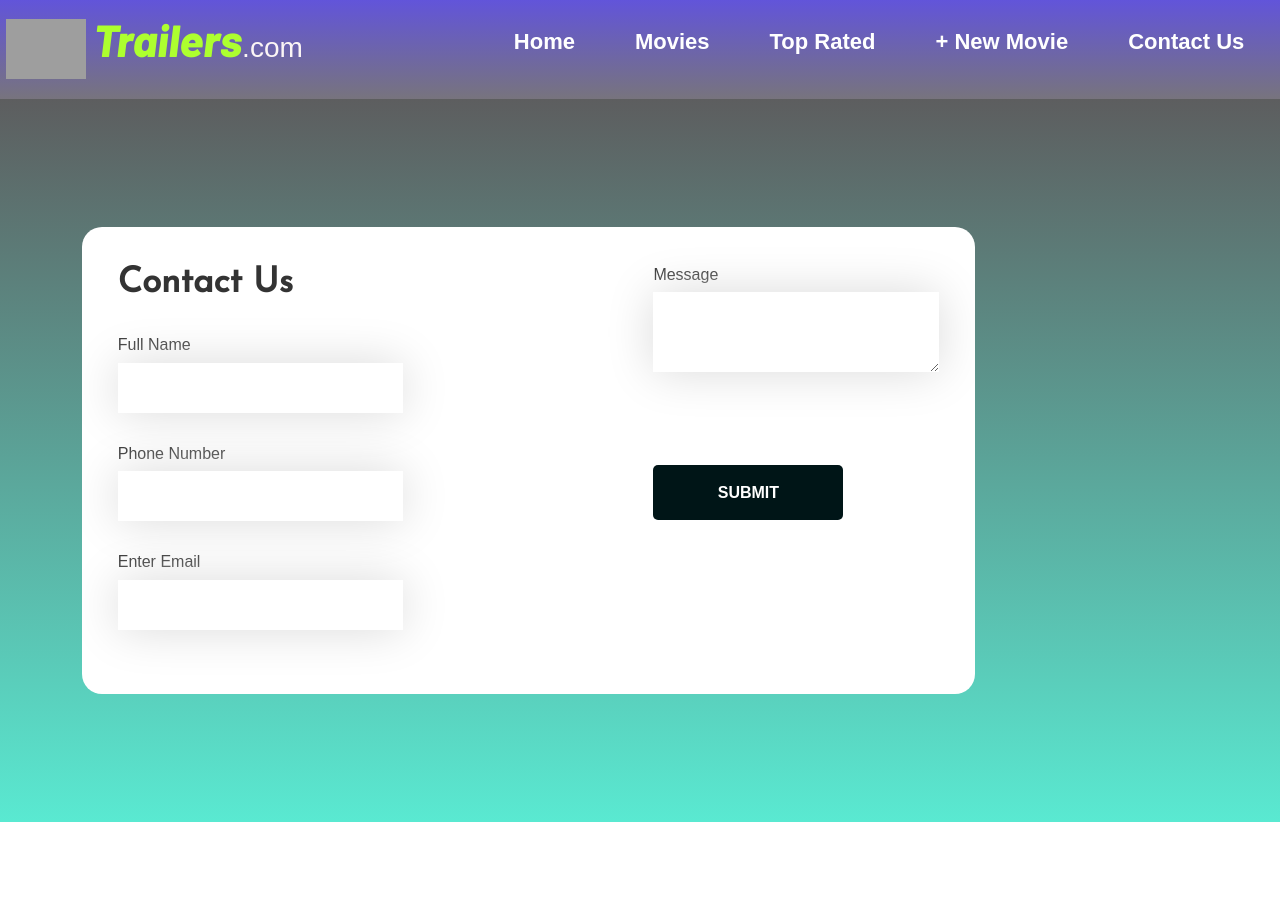
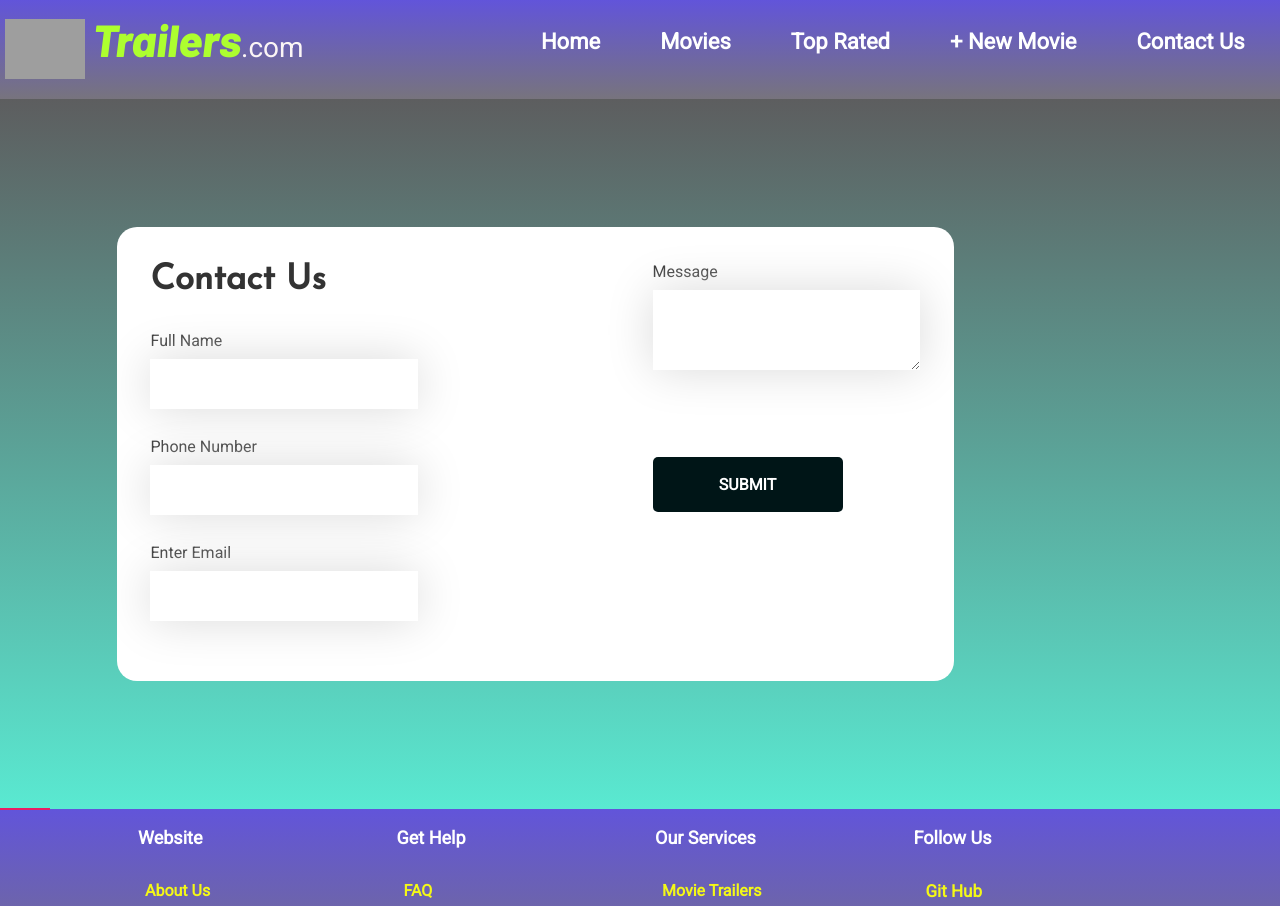
Before and after one commit to Ishwo6375/Movie-app-phase5-frontend, a React (Create React App) app: page /contact in a window 1280 px wide. Shown: the top 906 px of the page. Before the commit the page ends 822 px from the top, so only its background shows below. Built offline with nearby package versions, Linux system fonts and the light colour scheme; grey boxes are pictures that could not be loaded; a web font is replaced by a local one.

Commit message:
added style to footer.js

```diff
--- a/src/App.js
+++ b/src/App.js
@@ -10,6 +10,7 @@ import MovieForm from "./components/Forms/MovieForm";
 import EditMovieForm from "./components/Forms/EditMovieForm";
 import DirectorDetails from "./components/Pages/DirectorDetails";
 import ActorDetails from "./components/Pages/ActorDetails";
+import Footer from "./components/Pages/Footer";
 
 function App() {
   return (
@@ -46,6 +47,7 @@ function App() {
             <EditMovieForm />
           </Route>
         </Switch>
+       <Footer />
       </div>
     </Router>
   );
--- a/src/components/Pages/Footer.js
+++ b/src/components/Pages/Footer.js
@@ -30,15 +30,17 @@ function Footer() {
                           <li><a href="#">Review</a></li>
                            <li><a href="#">Movie Details</a></li>
                       </ul>
-                  </div>
+
+                       </div>
                     <div className="social">
-                      <h4>Follow Us </h4>
+                      <h4>Follow Us</h4>
                       <ul>
-                          <a href="#">Github</a>
-                          <a href="#">Gmail</a>
-                          <a href="#">Linkedin</a>
+                          <li><a href="https://github.com/Ishwo6375">Git Hub</a></li>
+                          <li><a href="mailto: ishaan.prazapati6375@gmail.com">Gmail</a></li>
+                           <li><a href="https://linkedin.com/in/ishwor-prajapati-b4a102201">Linkedin</a></li>
                       </ul>
                   </div>
+
 
 
               </div>
--- a/src/components/styles/footer.css
+++ b/src/components/styles/footer.css
@@ -0,0 +1,88 @@
+@import url("https://fonts.googleapis.com/css2?family=Roboto&display=swap");
+
+* {
+  margin: 0;
+  padding: 0;
+  box-sizing: border-box;
+}
+
+body {
+  line-height: 1.5;
+  font-family: "Roboto", sans-serif;
+}
+
+.container {
+  max-width: 1070px;
+
+  margin: auto;
+}
+
+.row {
+  display: flex;
+  flex-wrap: wrap;
+  padding: 18px;
+}
+
+ul {
+  list-style: none;
+}
+.footer {
+  background: linear-gradient(rgba(31, 12, 202, 0.7), rgba(29, 23, 39, 0.6));
+}
+
+.footer-col {
+  width: 25%;
+  padding: 0 15px;
+}
+
+.footer h4 {
+  font-size: 18px;
+  color: white;
+  text-transform: capitalize;
+  margin-bottom: 30px;
+  font-weight: bold;
+  position: realtive;
+}
+
+.footer-col h4::before {
+  content: "";
+  position: absolute;
+  left: 0;
+  bottom: -10px;
+  background-color: #e91e63;
+  height: 2px;
+  box-sizing: border-box;
+  width: 50px;
+}
+
+.footer-col ul li:not(:last-child) {
+  margin-bottom: 10px;
+}
+
+.footer-col ul li a {
+  text-decoration: none;
+  margin-left: -25px;
+  list-style: none;
+  color: rgb(244, 248, 23);
+  font-weight: bold;
+  font-family: "Roboto", sans-serif;
+}
+.footer-col ul li a:hover {
+  color: white;
+}
+.social ul li a:hover {
+  color: white;
+}
+
+.social ul li a {
+  text-decoration: none;
+  margin-left: -20px;
+  color: rgb(244, 248, 23);
+  font-size: 17px;
+  font-weight: bold;
+}
+
+.social {
+  width: 25%;
+  padding: 0 15px;
+}
```
